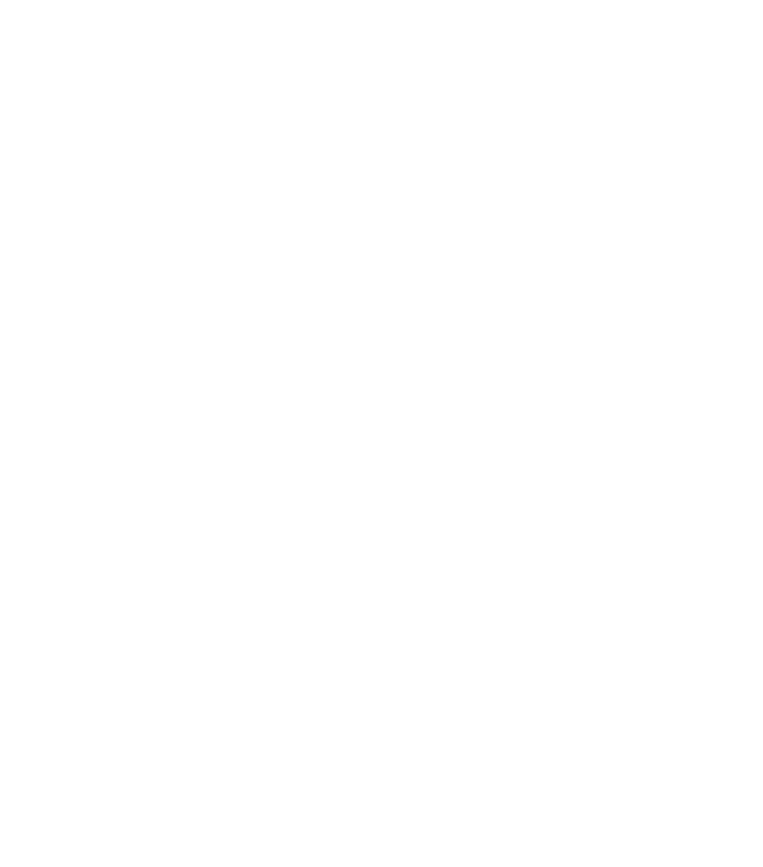
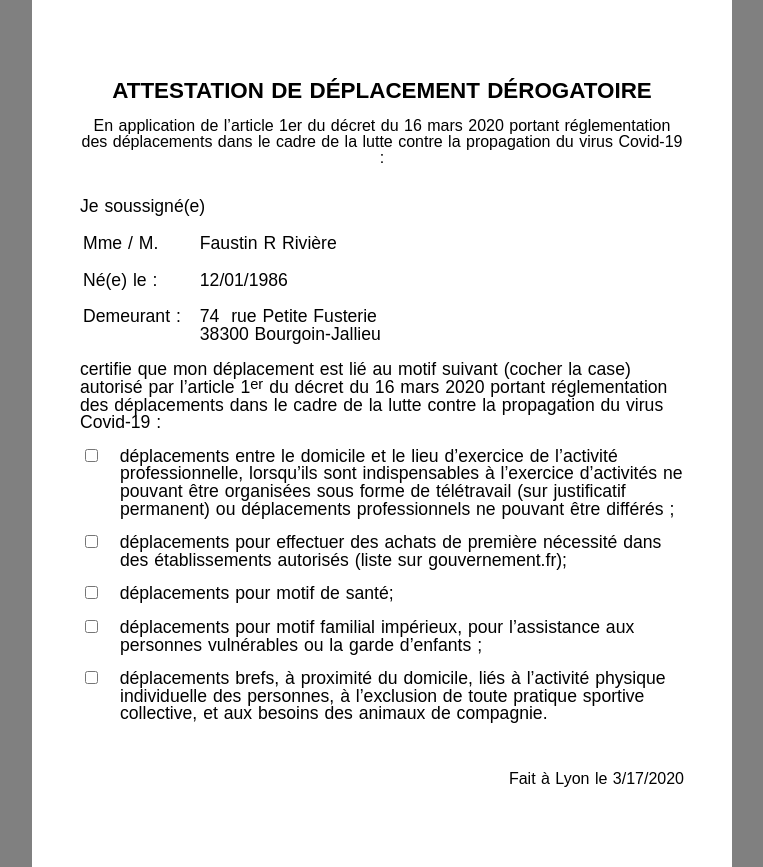
Before and after one commit to yannbertrand/covid19-attestation-deplacement, a Nuxt app: page /attestation in a window 1280 px wide. Before the commit this address had no page. Shown: the whole page, without its empty margins (258-1021 px from the left). Before the commit the page ends 800 px from the top, so only its background shows below. Built offline with nearby package versions, Linux system fonts and the light colour scheme.

Commit message:
:sparkles: Initialise la page d'attestation

```diff
--- /dev/null
+++ b/css/main.css
@@ -0,0 +1,53 @@
+:root {
+  font-size: 1rem;
+}
+
+body {
+  font-family: Arial, Helvetica, sans-serif;
+  background: grey;
+}
+
+#content {
+  max-width: 700px;
+  margin: auto;
+  background: white;
+  height: 100%;
+  padding: 4rem 3rem;
+}
+
+h1, h2 { text-align: center; }
+th, td, p, li { text-align: left; }
+#date { text-align: right; }
+
+h1 { font-size: 1.4rem; line-height: 1.4rem; }
+h2 { font-size: 1rem; line-height: 1rem; }
+th, td, p, li { font-size: 1.1rem; line-height: 1.1rem; }
+#date { font-size: 1rem; line-height: 1rem; }
+sup { vertical-align: top; position: relative; top: -0.2rem; }
+
+h1 { font-weight: 700; }
+h2 { font-weight: 100; }
+th, p, li { font-weight: 500; }
+td, #date { font-weight: 400; }
+
+h1 { margin: 1rem; }
+h2 { margin-bottom: 2rem; }
+th, td { padding-bottom: 1rem; }
+p, li { margin-bottom: 1rem; }
+#date { margin-top: 3rem; }
+
+th {
+  vertical-align: top;
+  padding-right: 1rem;
+}
+td { white-space: pre-wrap; }
+li { list-style: none; }
+
+label {
+  margin-left: 0rem;
+  display: block;
+}
+label input {
+  margin-right: 1rem;
+  margin-left: -2.2rem;
+}
--- a/layouts/default.vue
+++ b/layouts/default.vue
@@ -1,5 +1,5 @@
 <template>
-  <div>
+  <div id="content">
     <nuxt />
   </div>
 </template>
--- a/nuxt.config.js
+++ b/nuxt.config.js
@@ -22,8 +22,7 @@
   /*
   ** Global CSS
   */
-  css: [
-  ],
+  css: ['~/css/main.css'],
   /*
   ** Plugins to load before mounting the App
   */
--- /dev/null
+++ b/pages/attestation.vue
@@ -0,0 +1,50 @@
+<template>
+  <div>
+    <h1>ATTESTATION DE DÉPLACEMENT DÉROGATOIRE</h1>
+    <h2>En application de l’article 1er du décret du 16 mars 2020 portant réglementation des
+déplacements dans le cadre de la lutte contre la propagation du virus Covid-19 :</h2>
+
+    <p>Je soussigné(e)</p>
+    <table>
+      <tr><th>Mme / M.</th><td>{{ this.nom }}</td></tr>
+      <tr><th>Né(e) le :</th><td>{{ this.naissance }}</td></tr>
+      <tr><th>Demeurant :</th><td>{{ this.adresse }}</td></tr>
+    </table>
+    <p>certifie que mon déplacement est lié au motif suivant (cocher la case) autorisé par
+l’article 1<sup>er</sup> du décret du 16 mars 2020 portant réglementation des déplacements dans
+le cadre de la lutte contre la propagation du virus Covid-19 :</p>
+    <ul>
+      <li><label for="professionnel"><input type="checkbox" id="professionnel"> déplacements entre le domicile et le lieu d’exercice de l’activité professionnelle,
+lorsqu’ils sont indispensables à l’exercice d’activités ne pouvant être organisées
+sous forme de télétravail (sur justificatif permanent) ou déplacements
+professionnels ne pouvant être différés ;</label></li>
+      <li><label for="achat"><input type="checkbox" id="achat"> déplacements pour effectuer des achats de première nécessité dans des
+établissements autorisés (liste sur gouvernement.fr);</label></li>
+      <li><label for="sante"><input type="checkbox" id="sante"> déplacements pour motif de santé;</label></li>
+      <li><label for="famille"><input type="checkbox" id="famille"> déplacements pour motif familial impérieux, pour l’assistance aux personnes
+vulnérables ou la garde d’enfants ;</label></li>
+      <li><label for="sport"><input type="checkbox" id="sport"> déplacements brefs, à proximité du domicile, liés à l’activité physique individuelle
+des personnes, à l’exclusion de toute pratique sportive collective, et aux besoins
+des animaux de compagnie.</label></li>
+    </ul>
+
+    <p id="date">Fait à {{ this.lieu }} le {{ this.date }}</p>
+  </div>
+</template>
+
+<script>
+export default {
+  data() {
+    return {
+      nom: 'Faustin R Rivière',
+      naissance: '12/01/1986',
+      adresse: `74  rue Petite Fusterie
+38300 Bourgoin-Jallieu`,
+      lieu: 'Lyon',
+    }
+  },
+  computed: {
+    date: () => (new Date()).toLocaleDateString(),
+  }
+}
+</script>
```
